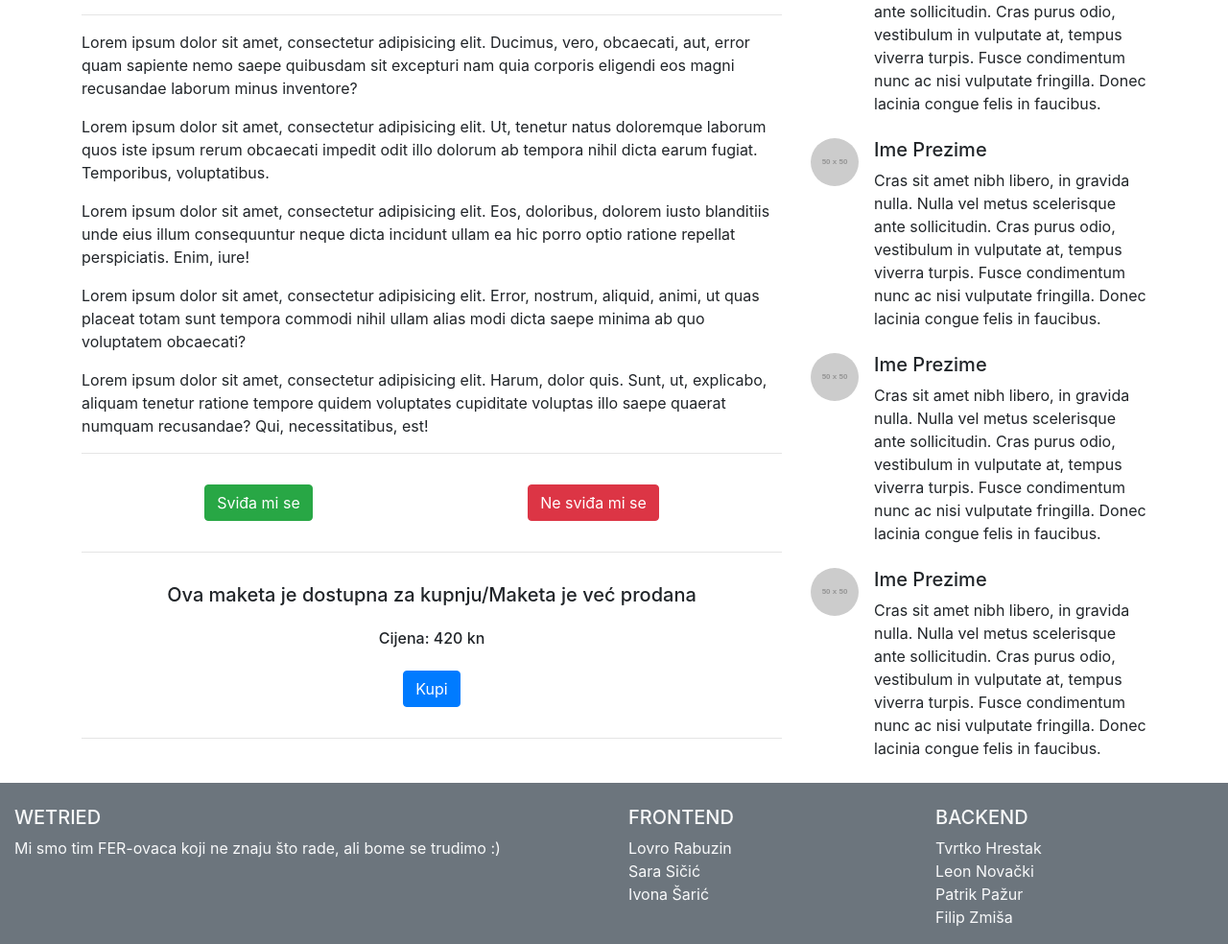
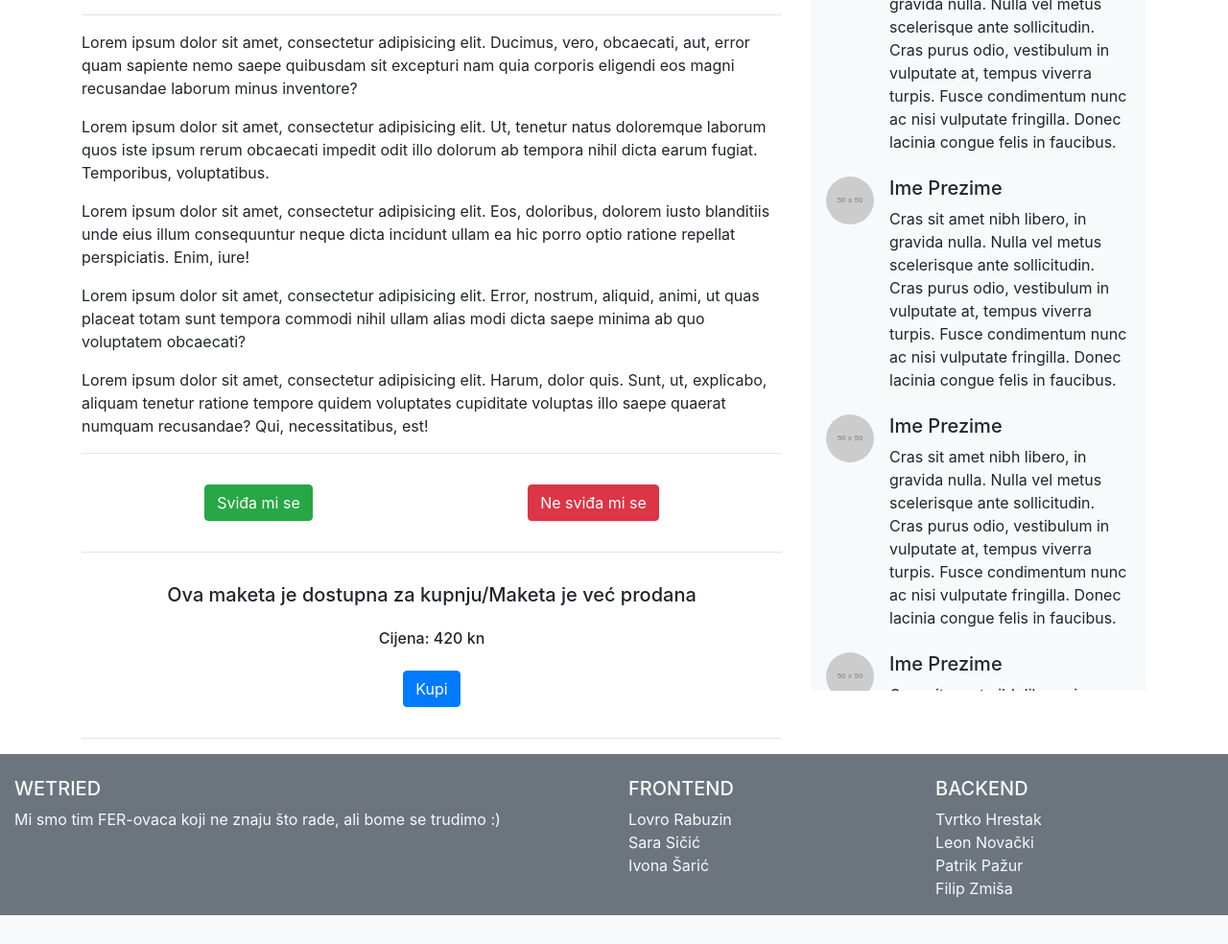
Before and after one commit to LRabuzin/MaketaShop, a Django app: page /maketashop/post/ in a window 1280 px wide. Shown: the part 595-1579 px from the top of the page at 96% size. After the commit the page ends 1549 px from the top, so only its background shows below. Run offline with Django 3.2, Linux system fonts and the light colour scheme; grey boxes labelled with a size stand in for pictures from a placeholder-image service; some libraries are stand-ins or nearby versions.

Commit message:
dodani scrollable komentari na maketshop/post

```diff
--- a/izvorniKod/djangoServer/maketashop/templates/maketashop/b_post.html
+++ b/izvorniKod/djangoServer/maketashop/templates/maketashop/b_post.html
@@ -80,6 +80,15 @@
           </div>
         </div>
 
+		<div class="overflow-auto p-3 bg-light" style="max-width: 360px; max-height: 800px;">
+			<div class="media mb-4">
+			  <img class="d-flex mr-3 rounded-circle" src="http://placehold.it/50x50" alt="">
+			  <div class="media-body">
+				<h5 class="mt-0">Ime Prezime</h5>
+				Cras sit amet nibh libero, in gravida nulla. Nulla vel metus scelerisque ante sollicitudin. Cras purus odio, vestibulum in vulputate at, tempus viverra turpis. Fusce condimentum nunc ac nisi vulputate fringilla. Donec lacinia congue felis in faucibus.
+			  </div>
+			</div>
+
 			<div class="media mb-4">
 			  <img class="d-flex mr-3 rounded-circle" src="http://placehold.it/50x50" alt="">
 			  <div class="media-body">
@@ -113,6 +122,7 @@
 			</div>
 		</div>
       </div>
+    </div>
 
   </div>
 </div>
```
Lines whose indentation alone changed are shown as unchanged.
